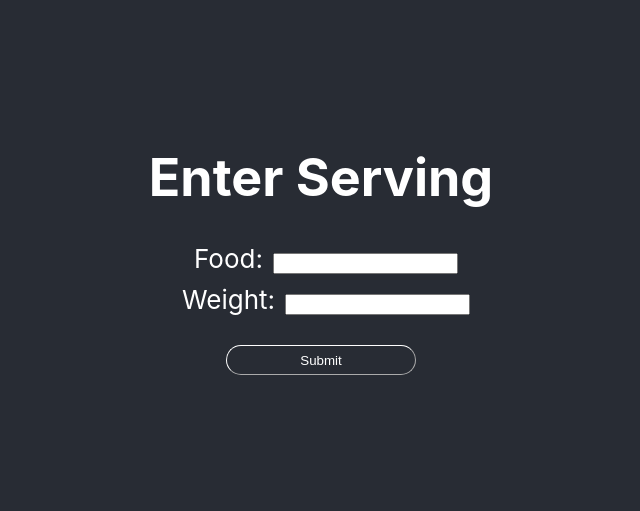
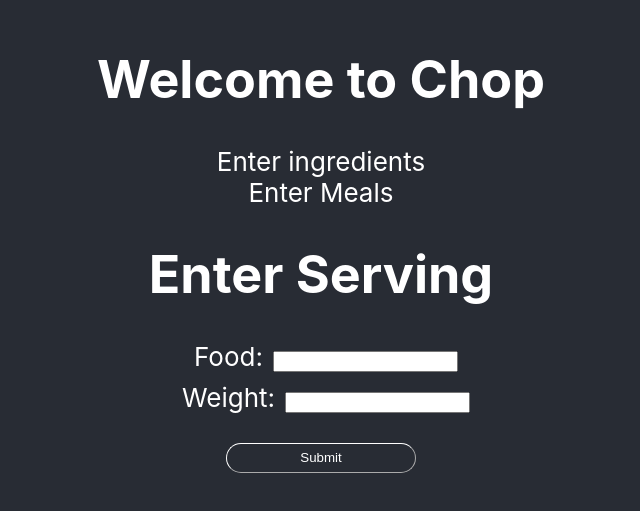
Before and after one commit to MKahacker/mj-food-tracker, a React (Create React App) app: page / in a window 1280 px wide. Shown: the part 157-668 px from the top of the page, without its empty margins (319-959 px from the left). Built offline with nearby package versions, Linux system fonts and the light colour scheme; no server answers.

Commit message:
work in progress

```diff
--- a/package.json
+++ b/package.json
@@ -10,7 +10,7 @@
     "axios": "^0.19.0",
     "react": "^16.10.2",
     "react-dom": "^16.10.2",
-    "react-scripts": "3.2.0",
+    "react-router": "^5.1.2",
     "typescript": "3.6.3"
   },
   "scripts": {
@@ -33,5 +33,8 @@
       "last 1 firefox version",
       "last 1 safari version"
     ]
+  },
+  "devDependencies": {
+    "react-scripts": "^3.2.0"
   }
 }
--- a/src/App.tsx
+++ b/src/App.tsx
@@ -1,11 +1,13 @@
 import React from 'react';
 import './App.css';
 import ServingForm from './serving-form';
+import WelcomePage from './welcome-page';
 
 const App: React.FC = () => {
   return (
     <div className="App">
       <header className="App-header">
+        <WelcomePage />
         <ServingForm/>
       </header>
     </div>
--- a/src/serving-form.tsx
+++ b/src/serving-form.tsx
@@ -16,18 +16,28 @@ const style = {
 };
 
 export default class ServingForm extends Component {
-  makeRequest() {
-    axios.post('http://localhost:8080/api/ingredients/')
-      .then(function(response) {
-         console.log(response);
-      })
-  }
+  // handleSubmit = () => {
+  //   var xhr = new XMLHttpRequest()
+  //   xhr.addEventListener('load', () => {
+  //     console.log(xhr.responseText)
+  //   })
+  //
+  //   xhr.open('GET', 'https://google.com')
+  //   xhr.send()
+  // }
 
   render() {
+    axios.get('https://google.com')
+      .then(function(response) {
+        console.log(response)
+      })
+      .catch(function(error) {
+        console.log(error)
+      })
     return (
       <div>
         <h1> Enter Serving  </h1>
-        <form onSubmit={this.makeRequest}>
+        <form>
           <FormCell labelText="Food:" />
           <FormCell labelText="Weight:" />
           <input type="submit" value="Submit" style={style.submitStyle} />
--- /dev/null
+++ b/src/welcome-page.tsx
@@ -0,0 +1,13 @@
+import React, { Component } from 'react'
+
+export default class WelcomePage extends Component {
+  render() {
+    return (
+      <div>
+        <h1> Welcome to Chop</h1>
+        <div> Enter ingredients </div>
+        <div> Enter Meals </div>
+      </div>
+    )
+  }
+}
```
